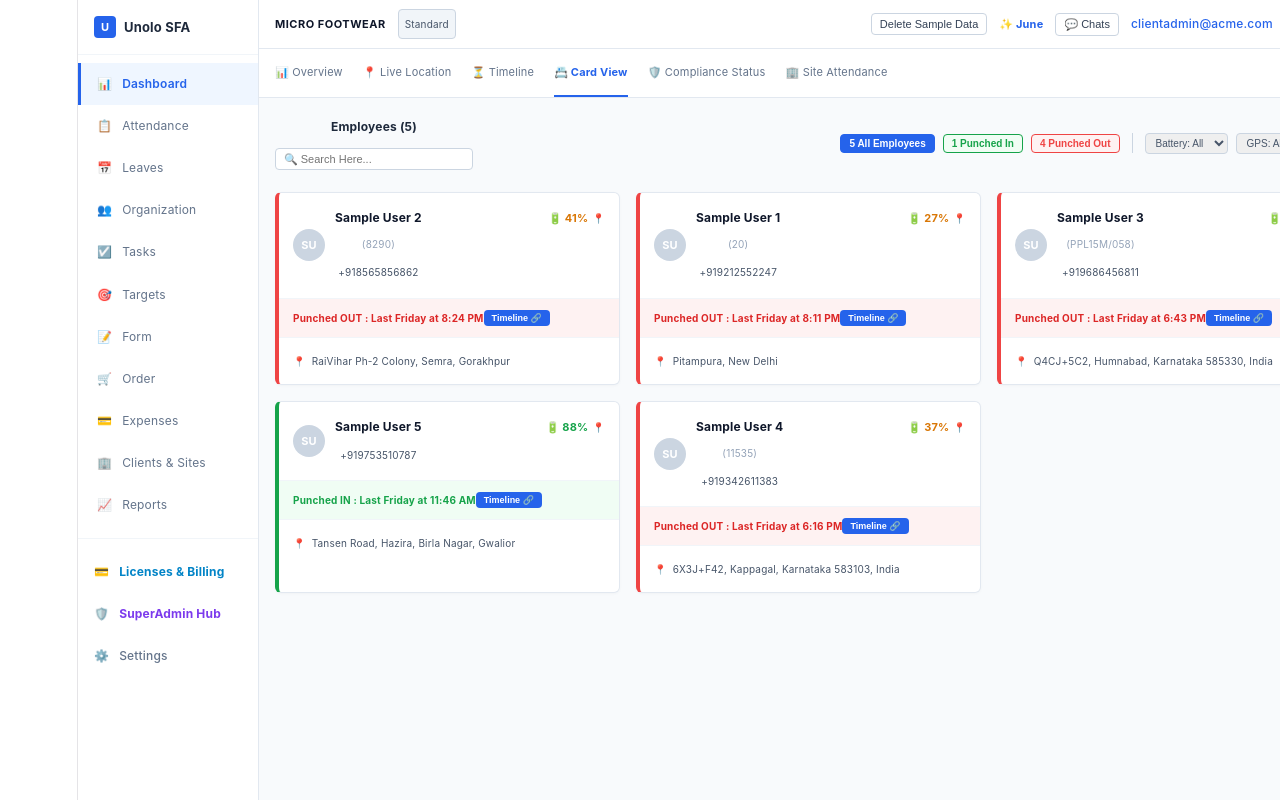
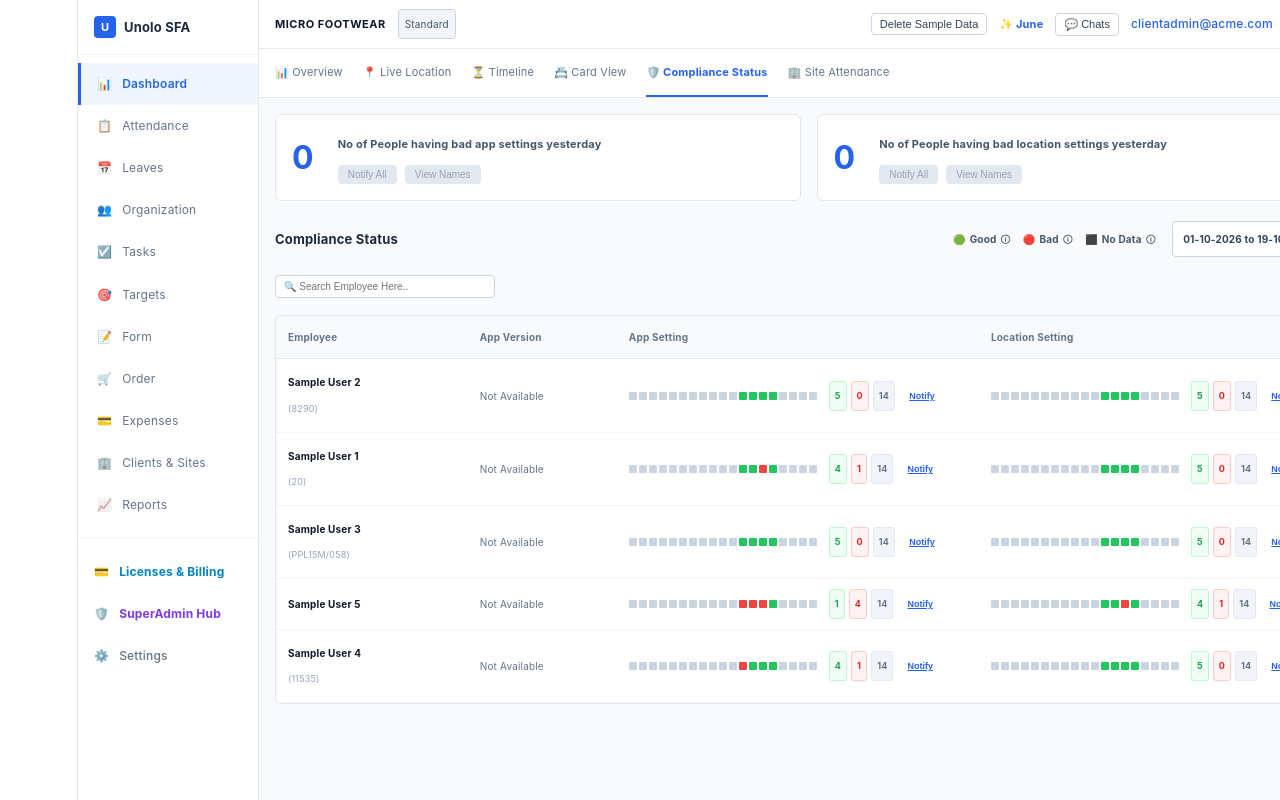
Before and after one commit to mis426/sfa-saas-platform, a React app in the folder frontend/: page /dashboard in a window 1280 px wide. Shown: the top 800 px of the page. Built offline with nearby package versions, Linux system fonts and the light colour scheme; no server answers; sample sign-in values are in the browser's storage; the HTML template or start-up script is replaced by a standard one.

Commit message:
Implement Unolo pixel-exact Compliance Status tab layout and matrix grid

```diff
--- a/frontend/src/pages/Dashboard.jsx
+++ b/frontend/src/pages/Dashboard.jsx
@@ -3,33 +3,114 @@ import { useNavigate } from 'react-router-dom';
 
 const Dashboard = () => {
   const navigate = useNavigate();
-  const [activeTab, setActiveTab] = useState('Card View');
+  const [activeTab, setActiveTab] = useState('Compliance Status');
   const [activeSidebar, setActiveSidebar] = useState('Dashboard');
-  const [cardSearch, setCardSearch] = useState('');
-  const [cardStatusFilter, setCardStatusFilter] = useState('All');
+  const [complianceSearch, setComplianceSearch] = useState('');
 
   const employees = [
-    { id: 1, name: 'Sample User 2', code: '(8290)', phone: '+918565856862', status: 'Punched OUT : Last Friday at 8:24 PM', isPunchedIn: false, location: 'RaiVihar Ph-2 Colony, Semra, Gorakhpur', time: '3 days ago', battery: '41%', lat: 26.7606, lng: 83.3732 },
-    { id: 2, name: 'Sample User 1', code: '(20)', phone: '+919212552247', status: 'Punched OUT : Last Friday at 8:11 PM', isPunchedIn: false, location: 'Pitampura, New Delhi', time: '3 days ago', battery: '27%', lat: 28.6990, lng: 77.1384 },
-    { id: 3, name: 'Sample User 3', code: '(PPL15M/058)', phone: '+919686456811', status: 'Punched OUT : Last Friday at 6:43 PM', isPunchedIn: false, location: 'Q4CJ+5C2, Humnabad, Karnataka 585330, India', time: '3 days ago', battery: '92%', lat: 17.7088, lng: 77.1320 },
-    { id: 4, name: 'Sample User 5', code: '', phone: '+919753510787', status: 'Punched IN : Last Friday at 11:46 AM', isPunchedIn: true, location: 'Tansen Road, Hazira, Birla Nagar, Gwalior', time: '3 days ago', battery: '88%', lat: 26.2183, lng: 78.1828 },
-    { id: 5, name: 'Sample User 4', code: '(11535)', phone: '+919342611383', status: 'Punched OUT : Last Friday at 6:16 PM', isPunchedIn: false, location: '6X3J+F42, Kappagal, Karnataka 583103, India', time: '3 days ago', battery: '37%', lat: 15.1394, lng: 76.9214 },
+    {
+      id: 1,
+      name: 'Sample User 2',
+      code: '(8290)',
+      phone: '+918565856862',
+      status: 'Punched OUT : Last Friday at 8:24 PM',
+      isPunchedIn: false,
+      location: 'RaiVihar Ph-2 Colony, Semra, Gorakhpur',
+      battery: '41%',
+      appVersion: 'Not Available',
+      appSettings: ['none','none','none','none','none','none','none','none','none','none','none','good','good','good','good','none','none','none','none'],
+      appGood: 5, appBad: 0, appNoData: 14,
+      locSettings: ['none','none','none','none','none','none','none','none','none','none','none','good','good','good','good','none','none','none','none'],
+      locGood: 5, locBad: 0, locNoData: 14
+    },
+    {
+      id: 2,
+      name: 'Sample User 1',
+      code: '(20)',
+      phone: '+919212552247',
+      status: 'Punched OUT : Last Friday at 8:11 PM',
+      isPunchedIn: false,
+      location: 'Pitampura, New Delhi',
+      battery: '27%',
+      appVersion: 'Not Available',
+      appSettings: ['none','none','none','none','none','none','none','none','none','none','none','good','good','bad','good','none','none','none','none'],
+      appGood: 4, appBad: 1, appNoData: 14,
+      locSettings: ['none','none','none','none','none','none','none','none','none','none','none','good','good','good','good','none','none','none','none'],
+      locGood: 5, locBad: 0, locNoData: 14
+    },
+    {
+      id: 3,
+      name: 'Sample User 3',
+      code: '(PPL15M/058)',
+      phone: '+919686456811',
+      status: 'Punched OUT : Last Friday at 6:43 PM',
+      isPunchedIn: false,
+      location: 'Q4CJ+5C2, Humnabad, Karnataka 585330',
+      battery: '92%',
+      appVersion: 'Not Available',
+      appSettings: ['none','none','none','none','none','none','none','none','none','none','none','good','good','good','good','none','none','none','none'],
+      appGood: 5, appBad: 0, appNoData: 14,
+      locSettings: ['none','none','none','none','none','none','none','none','none','none','none','good','good','good','good','none','none','none','none'],
+      locGood: 5, locBad: 0, locNoData: 14
+    },
+    {
+      id: 4,
+      name: 'Sample User 5',
+      code: '',
+      phone: '+919753510787',
+      status: 'Punched IN : Last Friday at 11:46 AM',
+      isPunchedIn: true,
+      location: 'Tansen Road, Hazira, Birla Nagar, Gwalior',
+      battery: '88%',
+      appVersion: 'Not Available',
+      appSettings: ['none','none','none','none','none','none','none','none','none','none','none','bad','bad','bad','good','none','none','none','none'],
+      appGood: 1, appBad: 4, appNoData: 14,
+      locSettings: ['none','none','none','none','none','none','none','none','none','none','none','good','good','bad','good','none','none','none','none'],
+      locGood: 4, locBad: 1, locNoData: 14
+    },
+    {
+      id: 5,
+      name: 'Sample User 4',
+      code: '(11535)',
+      phone: '+919342611383',
+      status: 'Punched OUT : Last Friday at 6:16 PM',
+      isPunchedIn: false,
+      location: '6X3J+F42, Kappagal, Karnataka 583103',
+      battery: '37%',
+      appVersion: 'Not Available',
+      appSettings: ['none','none','none','none','none','none','none','none','none','none','none','bad','good','good','good','none','none','none','none'],
+      appGood: 4, appBad: 1, appNoData: 14,
+      locSettings: ['none','none','none','none','none','none','none','none','none','none','none','good','good','good','good','none','none','none','none'],
+      locGood: 5, locBad: 0, locNoData: 14
+    },
   ];
 
-  const filteredCardEmployees = employees.filter(emp => {
-    const matchesSearch = emp.name.toLowerCase().includes(cardSearch.toLowerCase()) ||
-                          emp.phone.includes(cardSearch) ||
-                          emp.location.toLowerCase().includes(cardSearch.toLowerCase());
-    if (cardStatusFilter === 'Punched In') return matchesSearch && emp.isPunchedIn;
-    if (cardStatusFilter === 'Punched Out') return matchesSearch && !emp.isPunchedIn;
-    return matchesSearch;
-  });
+  const filteredComplianceEmployees = employees.filter(emp =>
+    emp.name.toLowerCase().includes(complianceSearch.toLowerCase()) ||
+    emp.code.toLowerCase().includes(complianceSearch.toLowerCase())
+  );
 
   const handleLogout = () => {
     localStorage.removeItem('token');
     localStorage.removeItem('user');
     window.location.href = '/login';
   };
+
+  const renderStatusBlocks = (statusArray) => (
+    <div style={{ display: 'flex', gap: '2px', alignItems: 'center' }}>
+      {statusArray.map((st, idx) => (
+        <div
+          key={idx}
+          style={{
+            width: '8px',
+            height: '8px',
+            borderRadius: '1px',
+            backgroundColor: st === 'good' ? '#22c55e' : st === 'bad' ? '#ef4444' : '#cbd5e1'
+          }}
+        />
+      ))}
+    </div>
+  );
 
   return (
     <div style={{ display: 'flex', height: '100vh', width: '100vw', backgroundColor: '#f8fafc', fontFamily: 'Inter, -apple-system, sans-serif', fontSize: '12px', overflow: 'hidden' }}>
@@ -57,7 +138,7 @@ const Dashboard = () => {
           ].map((item) => (
             <div
               key={item.name}
-              onClick={() => { setActiveSidebar(item.name); if (item.name === 'Dashboard') setActiveTab('Card View'); }}
+              onClick={() => { setActiveSidebar(item.name); if (item.name === 'Dashboard') setActiveTab('Compliance Status'); }}
               style={{
                 display: 'flex',
                 alignItems: 'center',
@@ -94,7 +175,7 @@ const Dashboard = () => {
         </div>
       </div>
 
-      {/* 2. MAIN WORKSPACE AREA */}
+      {/* 2. MAIN WORKSPACE */}
       <div style={{ flex: 1, display: 'flex', flexDirection: 'column', minWidth: 0, overflow: 'hidden' }}>
 
         {/* TOP HEADER BAR */}
@@ -139,144 +220,126 @@ const Dashboard = () => {
           ))}
         </div>
 
-        {/* MAIN CARD VIEW TAB CONTENT */}
-        {activeTab === 'Card View' ? (
+        {/* MAIN COMPLIANCE TAB CONTENT AREA */}
+        {activeTab === 'Compliance Status' ? (
           <div style={{ flex: 1, padding: '16px', overflowY: 'auto', display: 'flex', flexDirection: 'column', gap: '16px' }}>
 
-            {/* TOP CARD CONTROLS ROW */}
-            <div style={{ display: 'flex', justifyContent: 'space-between', alignItems: 'center', flexWrap: 'wrap', gap: '12px' }}>
+            {/* ROW 1: TOP 2 SUMMARY CARDS */}
+            <div style={{ display: 'grid', gridTemplateColumns: '1fr 1fr', gap: '16px' }}>
+              <div style={{ backgroundColor: '#ffffff', border: '1px solid #e2e8f0', borderRadius: '6px', padding: '16px', display: 'flex', alignItems: 'center', gap: '24px' }}>
+                <span style={{ fontSize: '32px', fontWeight: 'bold', color: '#2563eb' }}>0</span>
                 <div>
-                <span style={{ fontWeight: 'bold', color: '#1e293b', fontSize: '12px' }}>Employees ({filteredCardEmployees.length})</span>
-                <div style={{ marginTop: '6px' }}>
-                  <input
-                    type="text"
-                    placeholder="🔍 Search Here..."
-                    value={cardSearch}
-                    onChange={(e) => setCardSearch(e.target.value)}
-                    style={{ padding: '4px 8px', borderRadius: '4px', border: '1px solid #cbd5e1', fontSize: '11px', width: '180px' }}
-                  />
+                  <div style={{ fontSize: '11px', color: '#475569', fontWeight: 'bold', marginBottom: '8px' }}>
+                    No of People having bad app settings yesterday
+                  </div>
+                  <div style={{ display: 'flex', gap: '8px' }}>
+                    <button disabled style={{ backgroundColor: '#e2e8f0', color: '#94a3b8', border: 'none', borderRadius: '4px', padding: '4px 10px', fontSize: '10px', cursor: 'not-allowed' }}>Notify All</button>
+                    <button disabled style={{ backgroundColor: '#e2e8f0', color: '#94a3b8', border: 'none', borderRadius: '4px', padding: '4px 10px', fontSize: '10px', cursor: 'not-allowed' }}>View Names</button>
+                  </div>
                 </div>
               </div>
 
-              {/* STAT BADGES & FILTER DROPDOWNS */}
-              <div style={{ display: 'flex', alignItems: 'center', gap: '8px' }}>
-                <button
-                  onClick={() => setCardStatusFilter('All')}
-                  style={{ backgroundColor: cardStatusFilter === 'All' ? '#2563eb' : '#eff6ff', color: cardStatusFilter === 'All' ? '#fff' : '#2563eb', border: '1px solid #2563eb', borderRadius: '4px', padding: '3px 8px', fontSize: '10px', fontWeight: 'bold', cursor: 'pointer' }}
-                >
-                  5 All Employees
-                </button>
-                <button
-                  onClick={() => setCardStatusFilter('Punched In')}
-                  style={{ backgroundColor: cardStatusFilter === 'Punched In' ? '#16a34a' : '#f0fdf4', color: cardStatusFilter === 'Punched In' ? '#fff' : '#16a34a', border: '1px solid #16a34a', borderRadius: '4px', padding: '3px 8px', fontSize: '10px', fontWeight: 'bold', cursor: 'pointer' }}
-                >
-                  1 Punched In
-                </button>
-                <button
-                  onClick={() => setCardStatusFilter('Punched Out')}
-                  style={{ backgroundColor: cardStatusFilter === 'Punched Out' ? '#ef4444' : '#fef2f2', color: cardStatusFilter === 'Punched Out' ? '#fff' : '#ef4444', border: '1px solid #ef4444', borderRadius: '4px', padding: '3px 8px', fontSize: '10px', fontWeight: 'bold', cursor: 'pointer' }}
-                >
-                  4 Punched Out
-                </button>
-
-                <div style={{ borderLeft: '1px solid #cbd5e1', height: '20px', margin: '0 4px' }} />
-
-                <select style={{ padding: '3px 6px', borderRadius: '4px', border: '1px solid #cbd5e1', fontSize: '10px', color: '#475569' }}>
-                  <option>Battery: All</option>
-                </select>
-
-                <select style={{ padding: '3px 6px', borderRadius: '4px', border: '1px solid #cbd5e1', fontSize: '10px', color: '#475569' }}>
-                  <option>GPS: All</option>
-                </select>
-
-                <button style={{ backgroundColor: '#ffffff', border: '1px solid #cbd5e1', borderRadius: '4px', padding: '3px 6px', fontSize: '10px', cursor: 'pointer' }}>
-                  🌪️
-                </button>
+              <div style={{ backgroundColor: '#ffffff', border: '1px solid #e2e8f0', borderRadius: '6px', padding: '16px', display: 'flex', alignItems: 'center', gap: '24px' }}>
+                <span style={{ fontSize: '32px', fontWeight: 'bold', color: '#2563eb' }}>0</span>
+                <div>
+                  <div style={{ fontSize: '11px', color: '#475569', fontWeight: 'bold', marginBottom: '8px' }}>
+                    No of People having bad location settings yesterday
+                  </div>
+                  <div style={{ display: 'flex', gap: '8px' }}>
+                    <button disabled style={{ backgroundColor: '#e2e8f0', color: '#94a3b8', border: 'none', borderRadius: '4px', padding: '4px 10px', fontSize: '10px', cursor: 'not-allowed' }}>Notify All</button>
+                    <button disabled style={{ backgroundColor: '#e2e8f0', color: '#94a3b8', border: 'none', borderRadius: '4px', padding: '4px 10px', fontSize: '10px', cursor: 'not-allowed' }}>View Names</button>
+                  </div>
+                </div>
               </div>
             </div>
 
-            {/* UNOLO PIXEL-EXACT CARD GRID (3 COLUMNS) */}
-            <div style={{ display: 'grid', gridTemplateColumns: 'repeat(auto-fill, minmax(320px, 1fr))', gap: '16px', marginTop: '4px' }}>
-              {filteredCardEmployees.map((emp) => (
-                <div
-                  key={emp.id}
-                  style={{
-                    backgroundColor: '#ffffff',
-                    borderRadius: '6px',
-                    border: '1px solid #e2e8f0',
-                    borderLeft: emp.isPunchedIn ? '4px solid #16a34a' : '4px solid #ef4444',
-                    boxShadow: '0 1px 3px rgba(0,0,0,0.03)',
-                    overflow: 'hidden',
-                    display: 'flex',
-                    flexDirection: 'column'
-                  }}
-                >
-                  {/* CARD HEADER: AVATAR, NAME, CODE, PHONE & BATTERY */}
-                  <div style={{ padding: '12px 14px', display: 'flex', justifyContent: 'space-between', alignItems: 'flex-start' }}>
-                    <div style={{ display: 'flex', gap: '10px', alignItems: 'center' }}>
-                      <div style={{ width: '32px', height: '32px', backgroundColor: '#cbd5e1', color: '#fff', borderRadius: '50%', display: 'flex', alignItems: 'center', justifyContent: 'center', fontWeight: 'bold', fontSize: '11px' }}>
-                        SU
+            {/* ROW 2: HEADER TITLE, LEGENDS & DATE RANGE */}
+            <div style={{ display: 'flex', justifyContent: 'space-between', alignItems: 'center', marginTop: '4px' }}>
+              <span style={{ fontSize: '13px', fontWeight: 'bold', color: '#1e293b' }}>Compliance Status</span>
+
+              <div style={{ display: 'flex', alignItems: 'center', gap: '16px' }}>
+                <div style={{ display: 'flex', alignItems: 'center', gap: '12px', fontSize: '10px', color: '#475569' }}>
+                  <span style={{ display: 'flex', alignItems: 'center', gap: '4px' }}>🟢 <strong>Good</strong> 🛈</span>
+                  <span style={{ display: 'flex', alignItems: 'center', gap: '4px' }}>🔴 <strong>Bad</strong> 🛈</span>
+                  <span style={{ display: 'flex', alignItems: 'center', gap: '4px' }}>⬛ <strong>No Data</strong> 🛈</span>
                 </div>
-                      <div>
-                        <div style={{ fontWeight: 'bold', color: '#0f172a', fontSize: '12px' }}>{emp.name}</div>
-                        <div style={{ color: '#94a3b8', fontSize: '10px' }}>{emp.code}</div>
-                        <div style={{ color: '#475569', fontSize: '10px', marginTop: '2px' }}>{emp.phone}</div>
+
+                <div style={{ backgroundColor: '#ffffff', border: '1px solid #cbd5e1', borderRadius: '4px', padding: '4px 10px', fontSize: '10px', color: '#334155', fontWeight: 'bold', display: 'flex', alignItems: 'center', gap: '6px' }}>
+                  01-10-2026 to 19-10-2026 📅
+                </div>
               </div>
             </div>
 
+            {/* SEARCH INPUT */}
+            <div style={{ width: '220px' }}>
+              <input
+                type="text"
+                placeholder="🔍 Search Employee Here.."
+                value={complianceSearch}
+                onChange={(e) => setComplianceSearch(e.target.value)}
+                style={{ width: '100%', padding: '5px 8px', borderRadius: '4px', border: '1px solid #cbd5e1', fontSize: '10px', boxSizing: 'border-box' }}
+              />
+            </div>
+
+            {/* ROW 3: COMPLIANCE MATRIX TABLE */}
+            <div style={{ backgroundColor: '#ffffff', borderRadius: '6px', border: '1px solid #e2e8f0', overflow: 'hidden' }}>
+              <table style={{ width: '100%', borderCollapse: 'collapse', textAlign: 'left', fontSize: '10px' }}>
+                <thead>
+                  <tr style={{ backgroundColor: '#f8fafc', borderBottom: '1px solid #e2e8f0', color: '#64748b' }}>
+                    <th style={{ padding: '8px 12px', width: '18%' }}>Employee</th>
+                    <th style={{ padding: '8px 12px', width: '14%' }}>App Version</th>
+                    <th style={{ padding: '8px 12px', width: '34%' }}>App Setting</th>
+                    <th style={{ padding: '8px 12px', width: '34%' }}>Location Setting</th>
+                  </tr>
+                </thead>
+                <tbody>
+                  {filteredComplianceEmployees.map((emp) => (
+                    <tr key={emp.id} style={{ borderBottom: '1px solid #f1f5f9' }}>
+                      {/* EMPLOYEE COLUMN */}
+                      <td style={{ padding: '10px 12px' }}>
+                        <div style={{ fontWeight: 'bold', color: '#0f172a' }}>{emp.name}</div>
+                        <div style={{ color: '#94a3b8', fontSize: '9px' }}>{emp.code}</div>
+                      </td>
+
+                      {/* APP VERSION COLUMN */}
+                      <td style={{ padding: '10px 12px', color: '#64748b' }}>
+                        {emp.appVersion}
+                      </td>
+
+                      {/* APP SETTING COLUMN */}
+                      <td style={{ padding: '10px 12px' }}>
+                        <div style={{ display: 'flex', alignItems: 'center', gap: '12px' }}>
+                          {renderStatusBlocks(emp.appSettings)}
                           <div style={{ display: 'flex', alignItems: 'center', gap: '4px' }}>
-                      <span style={{ fontSize: '11px', fontWeight: 'bold', color: emp.isPunchedIn ? '#16a34a' : '#d97706' }}>
-                        🔋 {emp.battery}
-                      </span>
-                      <span style={{ color: '#16a34a', fontSize: '10px' }}>📍</span>
+                            <span style={{ backgroundColor: '#f0fdf4', color: '#16a34a', border: '1px solid #bbf7d0', padding: '1px 5px', borderRadius: '3px', fontWeight: 'bold', fontSize: '9px' }}>{emp.appGood}</span>
+                            <span style={{ backgroundColor: '#fef2f2', color: '#dc2626', border: '1px solid #fecaca', padding: '1px 5px', borderRadius: '3px', fontWeight: 'bold', fontSize: '9px' }}>{emp.appBad}</span>
+                            <span style={{ backgroundColor: '#f1f5f9', color: '#64748b', border: '1px solid #e2e8f0', padding: '1px 5px', borderRadius: '3px', fontWeight: 'bold', fontSize: '9px' }}>{emp.appNoData}</span>
+                            <button style={{ backgroundColor: 'transparent', border: 'none', color: '#2563eb', cursor: 'pointer', fontSize: '9px', textDecoration: 'underline', fontWeight: 'bold', marginLeft: '4px' }}>Notify</button>
                           </div>
                         </div>
+                      </td>
 
-                  {/* PUNCH STATUS BAR WITH TIMELINE BUTTON */}
-                  <div style={{
-                    backgroundColor: emp.isPunchedIn ? '#f0fdf4' : '#fef2f2',
-                    padding: '6px 14px',
-                    display: 'flex',
-                    justify: 'space-between',
-                    alignItems: 'center',
-                    borderTop: '1px solid #f1f5f9',
-                    borderBottom: '1px solid #f1f5f9'
-                  }}>
-                    <span style={{ color: emp.isPunchedIn ? '#16a34a' : '#dc2626', fontWeight: 'bold', fontSize: '10px' }}>
-                      {emp.status}
-                    </span>
-                    <button
-                      onClick={() => setActiveTab('Timeline')}
-                      style={{
-                        backgroundColor: '#2563eb',
-                        color: '#ffffff',
-                        border: 'none',
-                        borderRadius: '4px',
-                        padding: '3px 8px',
-                        fontSize: '9px',
-                        fontWeight: 'bold',
-                        cursor: 'pointer',
-                        display: 'flex',
-                        alignItems: 'center',
-                        gap: '2px'
-                      }}
-                    >
-                      Timeline 🔗
-                    </button>
-                  </div>
-
-                  {/* LOCATION ADDRESS FOOTER */}
-                  <div style={{ padding: '10px 14px', display: 'flex', alignItems: 'center', gap: '6px', color: '#475569', fontSize: '10px' }}>
-                    <span>📍</span>
-                    <span style={{ whiteSpace: 'nowrap', overflow: 'hidden', textOverflow: 'ellipsis' }}>{emp.location}</span>
+                      {/* LOCATION SETTING COLUMN */}
+                      <td style={{ padding: '10px 12px' }}>
+                        <div style={{ display: 'flex', alignItems: 'center', gap: '12px' }}>
+                          {renderStatusBlocks(emp.locSettings)}
+                          <div style={{ display: 'flex', alignItems: 'center', gap: '4px' }}>
+                            <span style={{ backgroundColor: '#f0fdf4', color: '#16a34a', border: '1px solid #bbf7d0', padding: '1px 5px', borderRadius: '3px', fontWeight: 'bold', fontSize: '9px' }}>{emp.locGood}</span>
+                            <span style={{ backgroundColor: '#fef2f2', color: '#dc2626', border: '1px solid #fecaca', padding: '1px 5px', borderRadius: '3px', fontWeight: 'bold', fontSize: '9px' }}>{emp.locBad}</span>
+                            <span style={{ backgroundColor: '#f1f5f9', color: '#64748b', border: '1px solid #e2e8f0', padding: '1px 5px', borderRadius: '3px', fontWeight: 'bold', fontSize: '9px' }}>{emp.locNoData}</span>
+                            <button style={{ backgroundColor: 'transparent', border: 'none', color: '#2563eb', cursor: 'pointer', fontSize: '9px', textDecoration: 'underline', fontWeight: 'bold', marginLeft: '4px' }}>Notify</button>
                           </div>
                         </div>
+                      </td>
+                    </tr>
                   ))}
+                </tbody>
+              </table>
             </div>
 
           </div>
         ) : (
-          /* OTHER TABS FALLBACK WORKSPACE */
+          /* FALLBACK OTHER TABS */
           <div style={{ flex: 1, padding: '16px', overflowY: 'auto' }}>
             <div style={{ fontSize: '13px', fontWeight: 'bold', color: '#1e293b' }}>
               Realtime Dashboard — <span style={{ color: '#2563eb' }}>{activeTab}</span>
```
Lines whose indentation alone changed are shown as unchanged.
